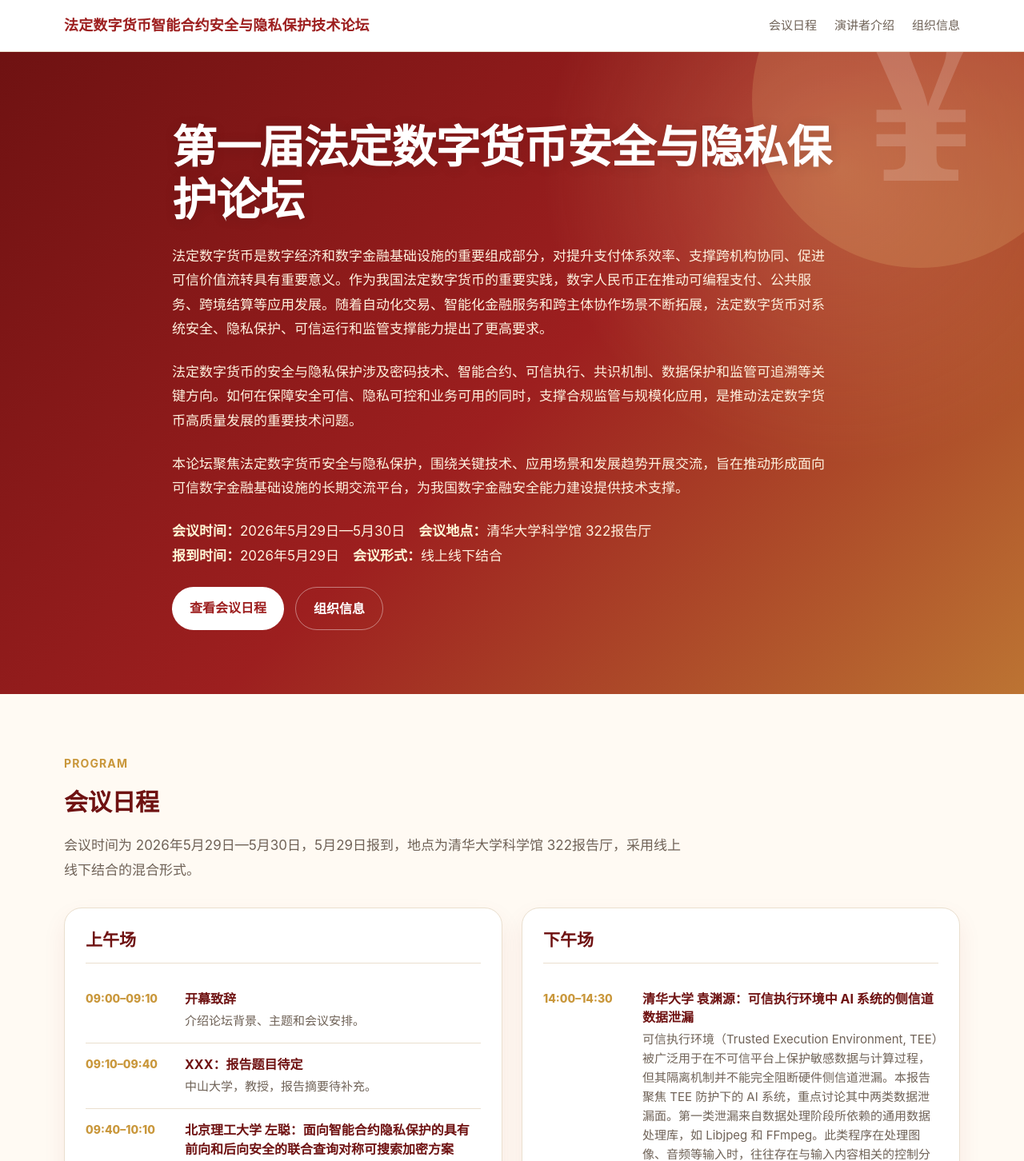
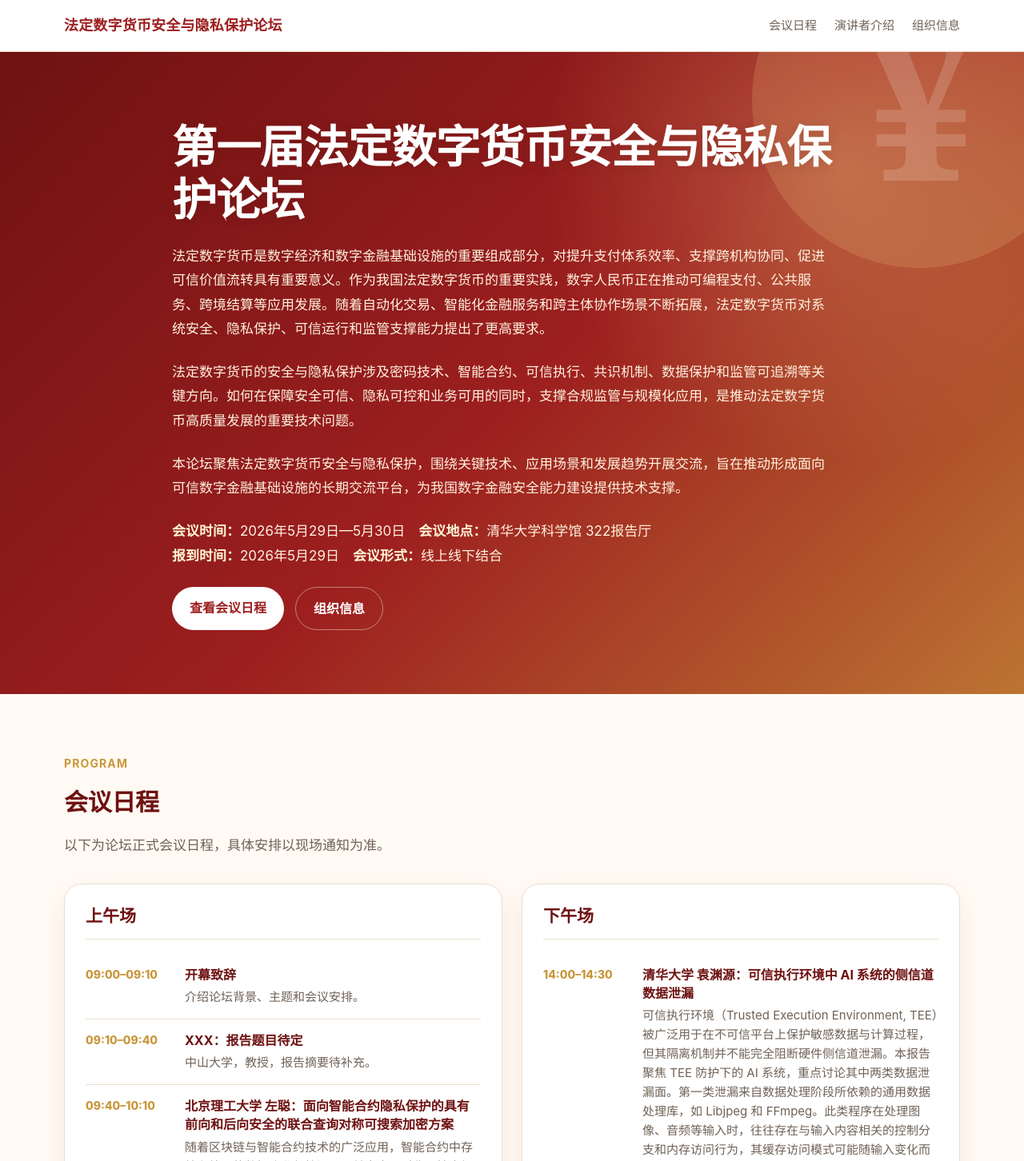
Before and after one commit to rick635/tsinghua-ias-forum, a plain HTML site: page cny.html in a window 1280 px wide. Shown: the top 1452 px of the page at 80% size. Drawn offline with Linux system fonts and the light colour scheme.

Commit message:
Update cny.html

```diff
--- a/cny.html
+++ b/cny.html
@@ -3,7 +3,7 @@
 <head>
   <meta charset="UTF-8" />
   <meta name="viewport" content="width=device-width, initial-scale=1.0" />
-  <title>法定数字货币智能合约安全与隐私保护技术论坛</title>
+  <title>法定数字货币安全与隐私保护论坛</title>
   <style>
     :root {
       --primary: #9d1f1f;
@@ -610,7 +610,7 @@
 <body>
   <header>
     <div class="container nav">
-      <div class="logo">法定数字货币智能合约安全与隐私保护技术论坛</div>
+      <div class="logo">法定数字货币安全与隐私保护论坛</div>
       <nav class="nav-links">
         <a href="#program">会议日程</a>
         <a href="#speakers">演讲者介绍</a>
@@ -651,7 +651,7 @@
           <span>Program</span>
           <h2>会议日程</h2>
           <p>
-            会议时间为 2026年5月29日—5月30日，5月29日报到，地点为清华大学科学馆 322报告厅，采用线上线下结合的混合形式。
+           以下为论坛正式会议日程，具体安排以现场通知为准。
           </p>
         </div>
 
@@ -876,7 +876,7 @@
           <span>Organizers</span>
           <h2>组织信息</h2>
           <p>
-            本论坛由清华大学高等研究院组织，中国人民银行数字货币研究所协助组织，采用线上线下结合的混合形式，围绕法定数字货币智能合约隐私保护、隐私资源管理、安全架构与共识算法等关键问题开展专题交流。
+本论坛由清华大学高等研究院组织，中国人民银行数字货币研究所协助组织，围绕法定数字货币安全、隐私保护、可信运行与监管支撑等关键问题开展交流。
           </p>
         </div>
 
@@ -920,13 +920,13 @@
               <div class="organizer-item">
                 <div>
                   <div class="organizer-name"><a href = "https://rujia.uk/ "> 李汝佳 </a></div>
-                  <div class="organizer-meta">清华大学 / 副研究员</div>
+                  <div class="organizer-meta">清华大学/副研究员</div>
                 </div>
               </div>
 
               <div class="organizer-item">
                 <div>
-                  <div class="organizer-name">何孟炜</div>
+                  <div class="organizer-name">待定</div>
                   <div class="organizer-meta">中国人民银行数字货币研究所</div>
                 </div>
               </div>
@@ -940,7 +940,7 @@
 
   <footer>
     <div class="container footer-content">
-      <div>© 法定数字货币智能合约安全与隐私保护技术论坛</div>
+      <div>© 法定数字货币安全与隐私保护论坛</div>
       <div>清华大学高等研究院 · 中国人民银行数字货币研究所</div>
     </div>
   </footer>
```
